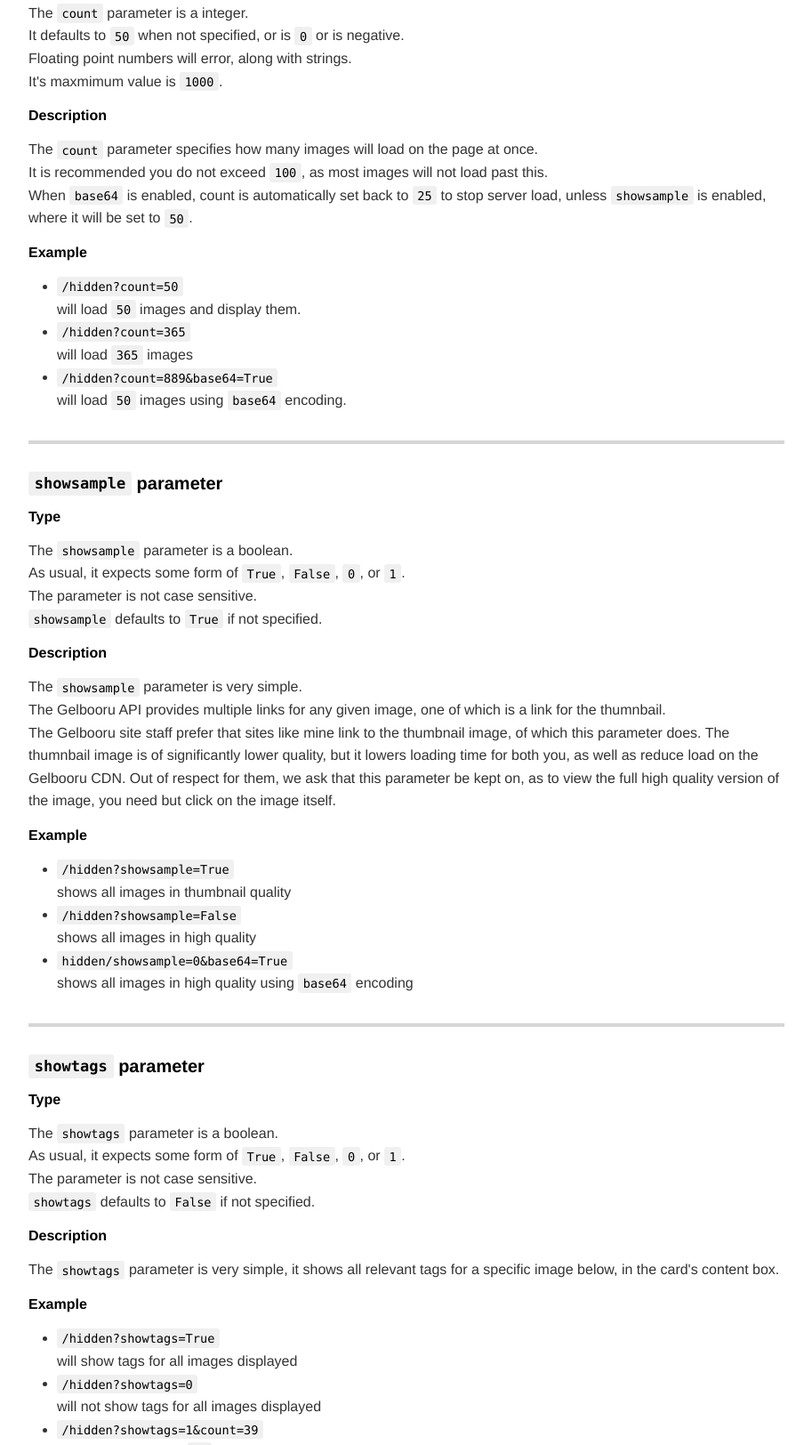
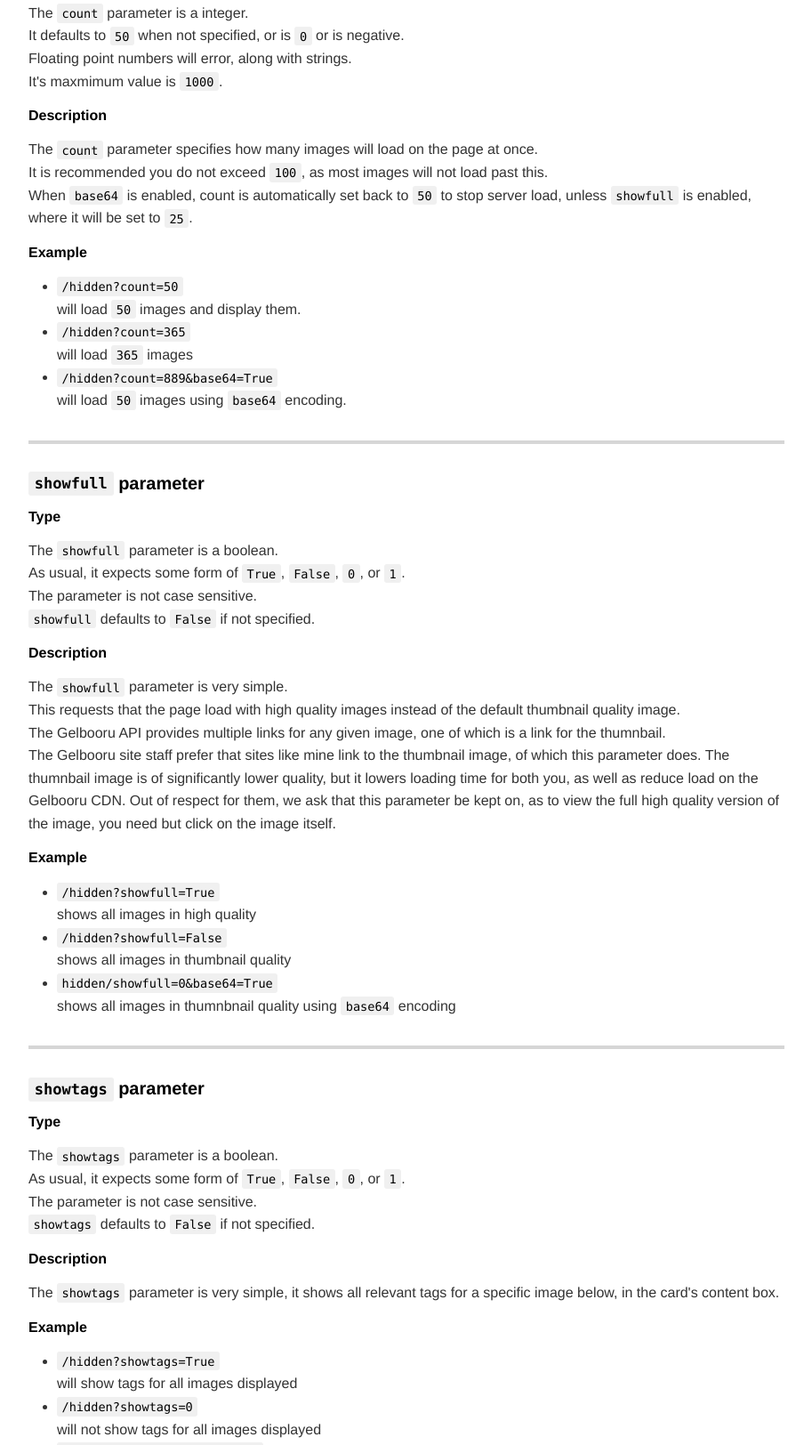
Before and after one commit to Xevion/v1.xevion.dev, a Flask app: template app/templates/hidden_help.html in a window 1280 px wide. Shown: the part 1773-3397 px from the top of the page at 89% size, without its empty margins (183-1096 px from the left). Run offline with Flask 2, Linux system fonts and the light colour scheme; the template is opened without the code that fills it, so the values that code supplies are empty; parts of the project's set-up code (start-up, migrations or seed data) failed here and were passed over; some libraries are stand-ins or nearby versions.

Commit message:
migration from showsize tag to showfull tag for simpler use experience

```diff
--- a/app/templates/hidden_help.html
+++ b/app/templates/hidden_help.html
@@ -330,7 +330,7 @@ It&apos;s maxmimum value is <code>1000</code>.</p>
 
 <p>The <code>count</code> parameter specifies how many images will load on the page at once.<br>
 It is recommended you do not exceed <code>100</code>, as most images will not load past this.<br>
-When <code>base64</code> is enabled, count is automatically set back to <code>25</code> to stop server load, unless <code>showsample</code> is enabled, where it will be set to <code>50</code>.</p>
+When <code>base64</code> is enabled, count is automatically set back to <code>50</code> to stop server load, unless <code>showfull</code> is enabled, where it will be set to <code>25</code>.</p>
 <h5 class="mume-header" id="example-1">Example</h5>
 
 <ul>
@@ -348,33 +348,34 @@ will load <code>50</code> images using <code>base64</code> encoding.</p>
 </li>
 </ul>
 <hr>
-<h4 class="mume-header" id="showsample-parameter"><code>showsample</code> parameter</h4>
+<h4 class="mume-header" id="showfull-parameter"><code>showfull</code> parameter</h4>
 
 <h5 class="mume-header" id="type-2">Type</h5>
 
-<p>The <code>showsample</code> parameter is a boolean.<br>
+<p>The <code>showfull</code> parameter is a boolean.<br>
 As usual, it expects some form of <code>True</code>, <code>False</code>, <code>0</code>, or <code>1</code>.<br>
 The parameter is not case sensitive.<br>
-<code>showsample</code> defaults to <code>True</code> if not specified.</p>
+<code>showfull</code> defaults to <code>False</code> if not specified.</p>
 <h5 class="mume-header" id="description-2">Description</h5>
 
-<p>The <code>showsample</code> parameter is very simple.<br>
+<p>The <code>showfull</code> parameter is very simple.<br>
+This requests that the page load with high quality images instead of the default thumbnail quality image.<br>
 The Gelbooru API provides multiple links for any given image, one of which is a link for the thumnbail.<br>
 The Gelbooru site staff prefer that sites like mine link to the thumbnail image, of which this parameter does. The thumnbail image is of significantly lower quality, but it lowers loading time for both you, as well as reduce load on the Gelbooru CDN. Out of respect for them, we ask that this parameter be kept on, as to view the full high quality version of the image, you need but click on the image itself.</p>
 <h5 class="mume-header" id="example-2">Example</h5>
 
 <ul>
 <li>
-<p><code>/hidden?showsample=True</code><br>
+<p><code>/hidden?showfull=True</code><br>
+shows all images in high quality</p>
+</li>
+<li>
+<p><code>/hidden?showfull=False</code><br>
 shows all images in thumbnail quality</p>
 </li>
 <li>
-<p><code>/hidden?showsample=False</code><br>
-shows all images in high quality</p>
-</li>
-<li>
-<p><code>hidden/showsample=0&amp;base64=True</code><br>
-shows all images in high quality using <code>base64</code> encoding</p>
+<p><code>hidden/showfull=0&amp;base64=True</code><br>
+shows all images in thumnbnail quality using <code>base64</code> encoding</p>
 </li>
 </ul>
 <hr>
```
Also changed, not shown: app/routes.py (+5 -7 lines), app/templates/hidden.html (+7 -7 lines), app/templates/hidden_help.md (+12 -11 lines).
